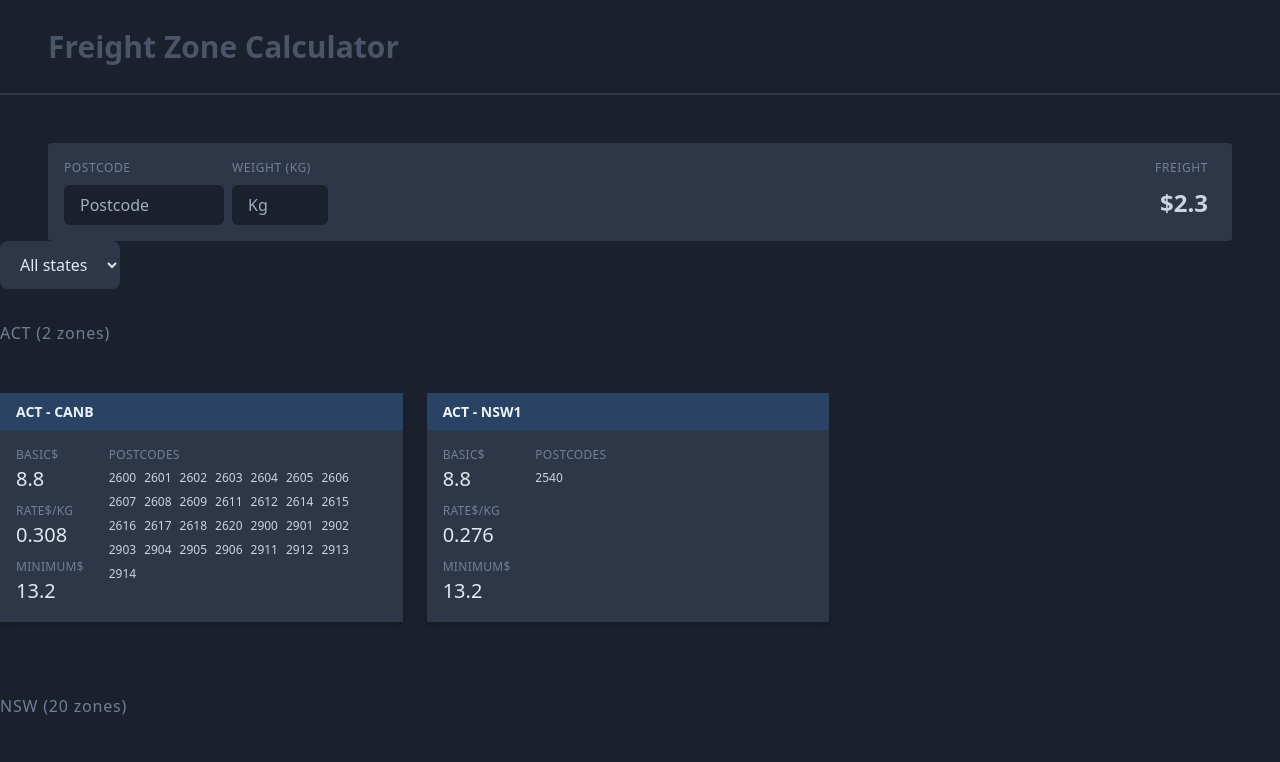
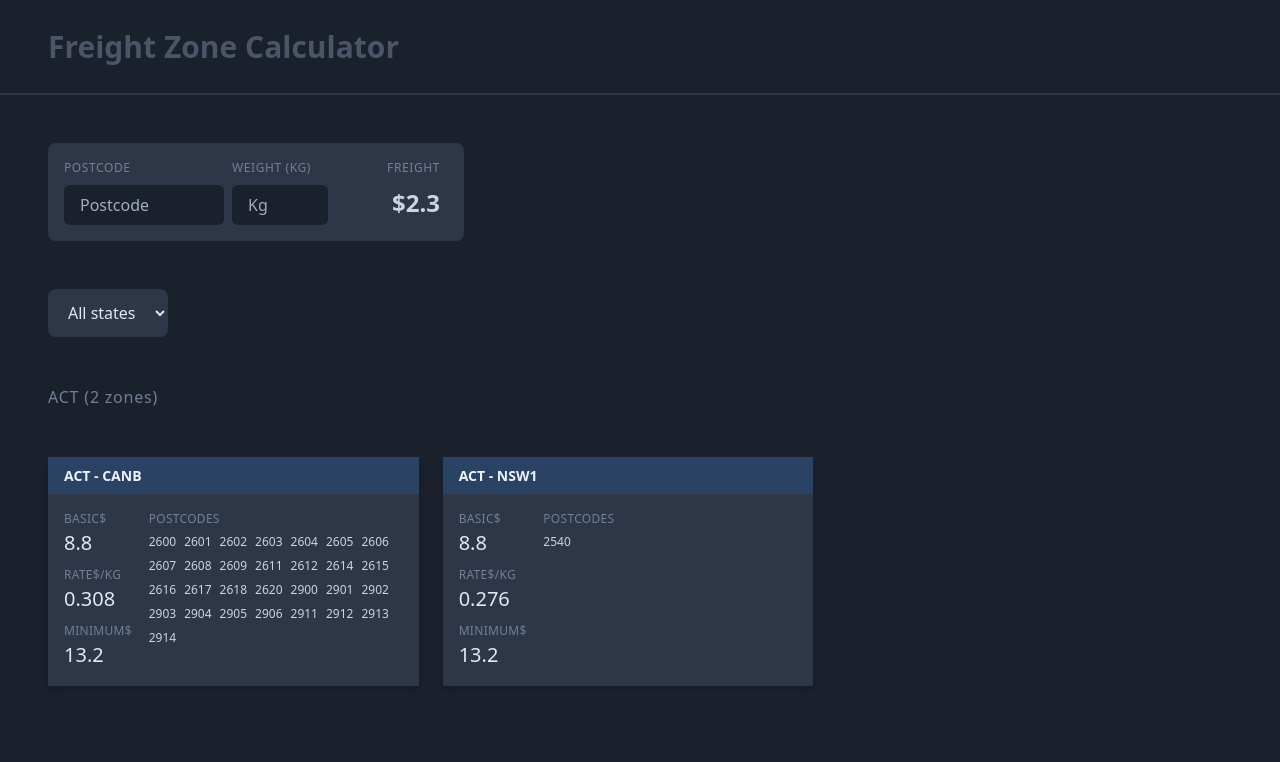
Before and after one commit to bachly/koaladigital-mini-website, a Next.js app: page /freightZoneCalculator in a window 1280 px wide. Shown: the top 762 px of the page. Built offline with nearby package versions, Linux system fonts and the light colour scheme.

Commit message:
Complete layout

```diff
--- a/pages/freightZoneCalculator.js
+++ b/pages/freightZoneCalculator.js
@@ -66,10 +66,10 @@ export default function FreightZoneCalculator() {
         </h1>
       </header>
 
-      <div className="mt-12">
-        <div className="px-6 lg:px-12">
+      <main className="mt-12">
+        <div id="calculator" className="px-6 lg:px-12 max-w-lg">
           <div className="flex flex-column">
-            <div className="w-full px-4 py-4 rounded bg-gray-800">
+            <div className="w-full px-4 py-4 rounded-lg bg-gray-800">
               <div className="flex flex-row flex-wrap items-center">
                 <div className="mr-2">
                   <div className="uppercase text-xs text-gray-600 tracking-wider mb-2 mr-4">
@@ -104,9 +104,11 @@ export default function FreightZoneCalculator() {
           </div>
         </div>
 
-        <div className="">
-          <div className="mb-8">
-            <select className="h-12 bg-gray-800 text-gray-300 rounded-lg px-4" onChange={selectCarrierState()}>
+        <div id="filters" className="mt-12 px-6 lg:px-12">
+          <select
+            className="h-12 bg-gray-800 text-gray-300 rounded-lg px-4"
+            onChange={selectCarrierState()}
+          >
             <option value={null}>All states</option>
             {Object.keys(state.zonesByState).map((carrierState) => (
               <option>{carrierState}</option>
@@ -114,9 +116,10 @@ export default function FreightZoneCalculator() {
           </select>
         </div>
 
+        <div id="zones" className="mt-12 px-6 lg:px-12">
           {carrierStatesAfterFilter().map((carrierState) => {
             return (
-              <div key={carrierState}>
+              <div className="carrier-state" key={carrierState}>
                 <h2 className="text-md inline-block text-gray-600 tracking-wider">
                   {carrierState} (
                   {Object.keys(state.zonesByState[carrierState]).length} zones)
@@ -188,7 +191,7 @@ export default function FreightZoneCalculator() {
             );
           })}
         </div>
-      </div>
+      </main>
     </div>
   );
 }
```
Lines whose indentation alone changed are shown as unchanged.
